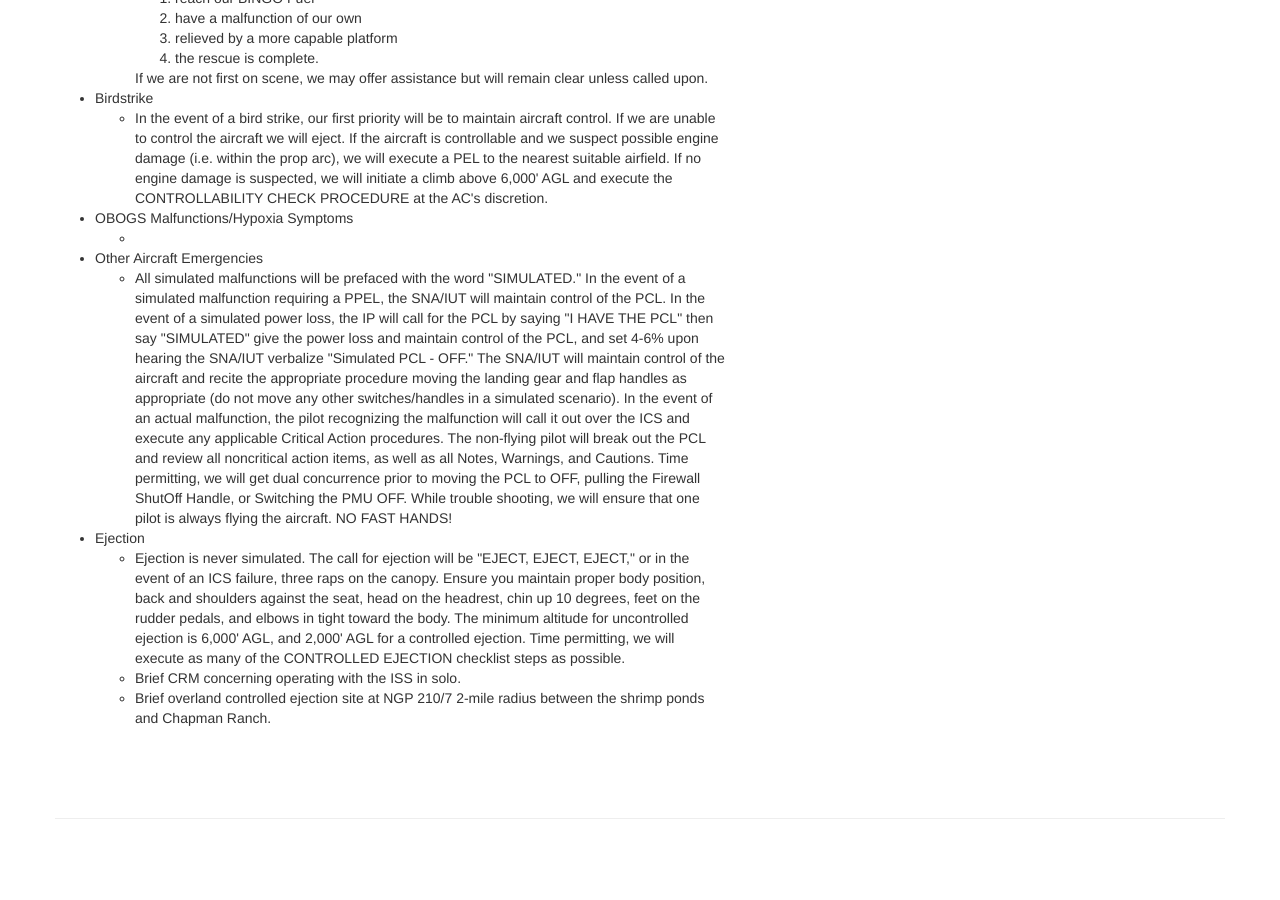
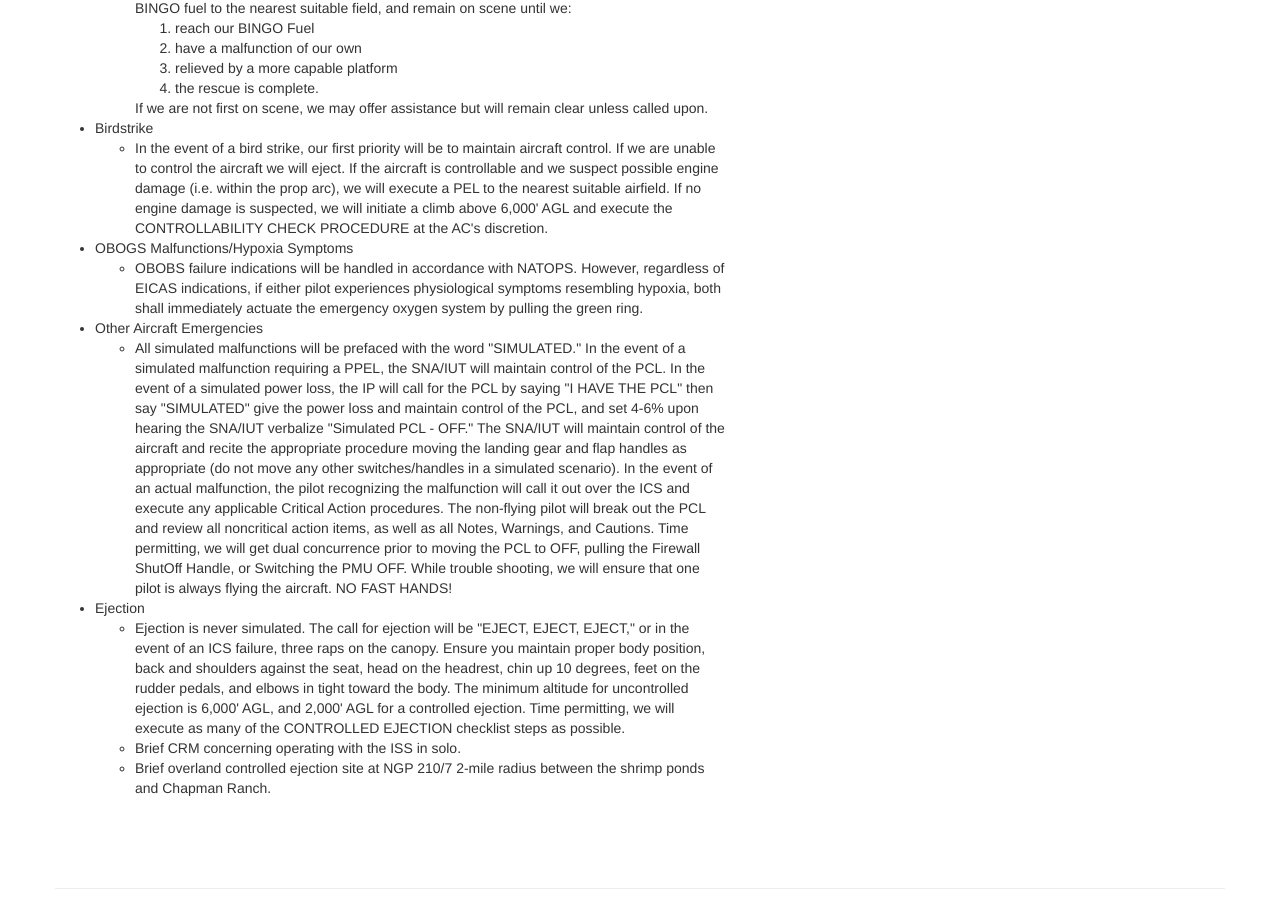
Before and after one commit to courserules/courserules.github.io, a Jekyll site: the page built from brief.html, in a window 1280 px wide and 900 px high, scrolled down 3931 px. Built offline with Jekyll 4.4.1, drawn with Linux system fonts in a browser that asks for light colours; some of the changed text lies outside the part shown.

Commit message:
More updates to the NATOPS brief

```diff
--- a/brief.html
+++ b/brief.html
@@ -254,7 +255,7 @@ terminated and we will land as soon as practical.</li>
 				</li>
 				<li>OBOGS Malfunctions/Hypoxia Symptoms
 					<ul>
-						<li></li>
+						<li>OBOBS failure indications will be handled in accordance with NATOPS. However, regardless of EICAS indications, if either pilot experiences physiological symptoms resembling hypoxia, both shall immediately actuate the emergency oxygen system by pulling the green ring. </li>
 					</ul>
 				</li>
 				<li>Other Aircraft Emergencies
```
Also changed, not shown: other parts of brief.html (+2 -1 lines).
